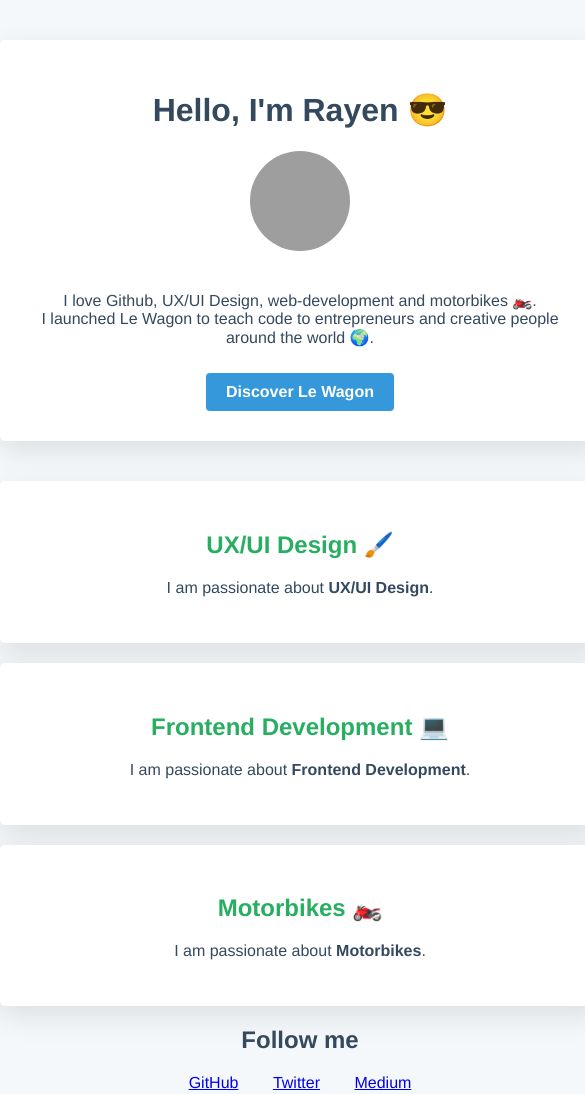
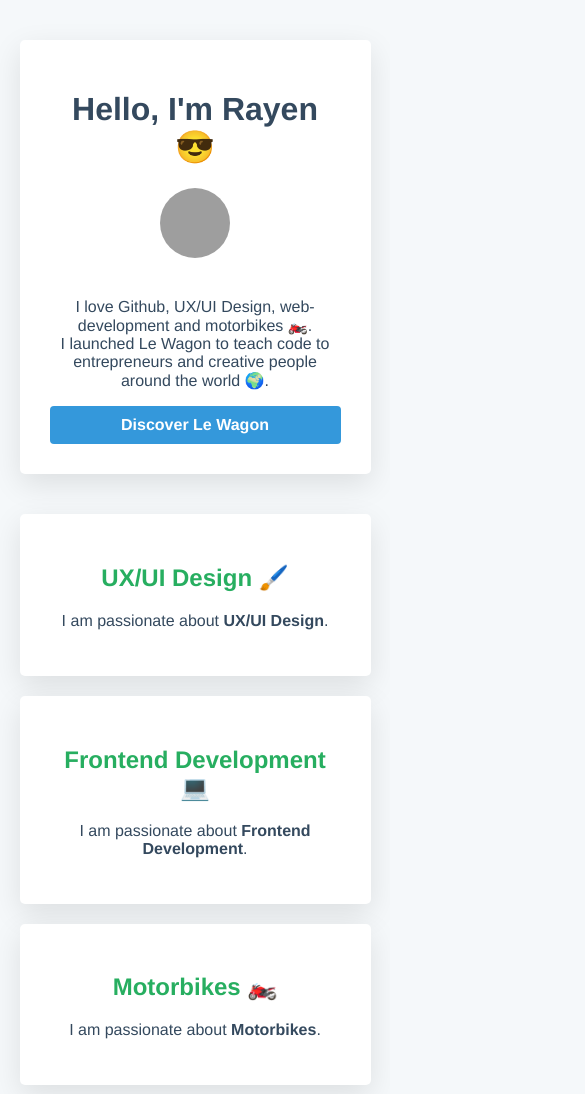
Before and after one commit to kr24770073/my-profile, a plain HTML site: page index.html in a window 390 px wide. Shown: the top 1094 px of the page, 585 px wide, since content can reach past the window. Drawn offline with Linux system fonts and the light colour scheme; grey boxes are pictures that could not be loaded.

Commit message:
Build a responsive container

```diff
--- a/style.css
+++ b/style.css
@@ -76,3 +76,47 @@ body {
     display: inline;
     padding: 0 15px;
 }
+
+/* === Responsive Container === */
+@media (max-width: 960px) {
+  .container {
+    width: 700px;
+  }
+}
+
+@media (max-width: 720px) {
+  .container {
+    width: 500px;
+  }
+
+  .img-circle {
+    width: 80px;
+    height: 80px;
+  }
+
+  .btn {
+    padding: 8px 16px;
+  }
+}
+
+@media (max-width: 540px) {
+  .container {
+    width: 90%; /* use percentage for more flexibility */
+  }
+
+  .img-circle {
+    width: 70px;
+    height: 70px;
+  }
+
+  .btn {
+    display: block;
+    width: 100%;
+    padding: 10px 0;
+  }
+
+  .list-inline > li {
+    display: block;
+    padding: 8px 0;
+  }
+}
```
